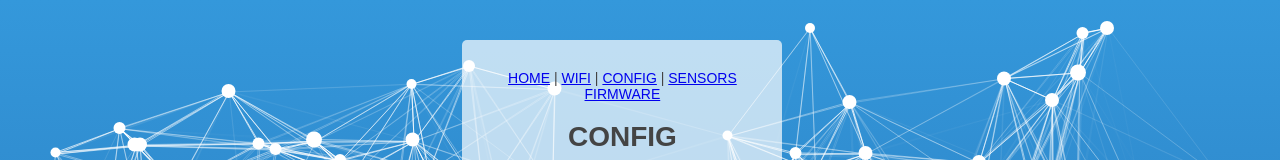
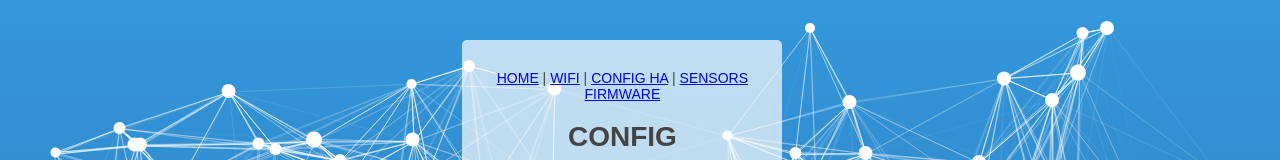
Before and after one commit to ovidiu4/smart-plant-monitor, a plain HTML site: page firmware/data/config.html in a window 1280 px wide. Shown: the top 160 px of the page. Drawn offline with Linux system fonts and the light colour scheme; animation ran at ten frames a second.

Commit message:
Update config.html

```diff
--- a/firmware/data/config.html
+++ b/firmware/data/config.html
@@ -8,7 +8,7 @@
   <canvas id="canvas"></canvas>
     <div>
     <form action="/config" method="POST">
-      <a href="/">HOME</a> | <a href="/wifi">WIFI</a> | <a href="/config">CONFIG</a> | <a href="/sensors">SENSORS</a>
+      <a href="/">HOME</a> | <a href="/wifi">WIFI</a> | <a href="/config">CONFIG HA</a> | <a href="/sensors">SENSORS</a>
       <br><a href="/firmware">FIRMWARE</a>
       <h1>CONFIG</h1>
       <br>
```
